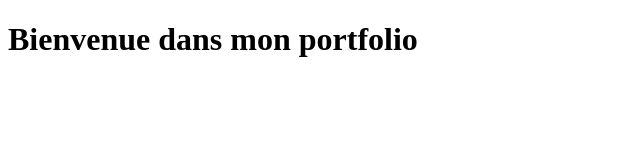
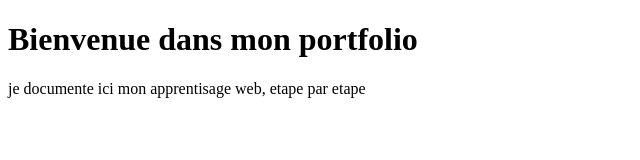
Before and after one commit to bamba-ndiaye/mon-portfolio, a plain HTML site: page index.html in a window 1280 px wide. Shown: the whole page, without its empty margins (0-640 px from the left). Drawn offline with Linux system fonts and the light colour scheme.

Commit message:
Enrichissement index.html + dossiers initialisés

```diff
--- a/index.html
+++ b/index.html
@@ -7,5 +7,6 @@
 </head>
 <body>
     <h1>Bienvenue dans mon portfolio</h1>
+    <p> je documente ici mon apprentisage web, etape par etape</p>
 </body>
 </html>
```
Also changed, not shown: index.css (added), index.js (added), 1 other file.
